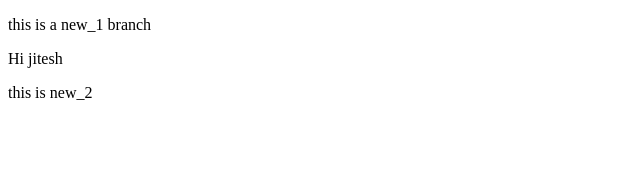
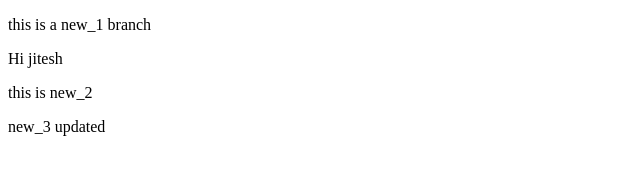
Before and after one commit to jiteshbinnar/git_demo, a plain HTML site: page index.html in a window 1280 px wide. Shown: the whole page, without its empty margins (0-640 px from the left). Drawn offline with Linux system fonts and the light colour scheme.

Commit message:
added new_3

```diff
--- a/index.html
+++ b/index.html
@@ -10,5 +10,6 @@
     <p>this is a new_1 branch</p>
     <p>Hi jitesh</p>
     <p>this is new_2</p>
+    <p>new_3 updated</p>
 </body>
 </html>
```
